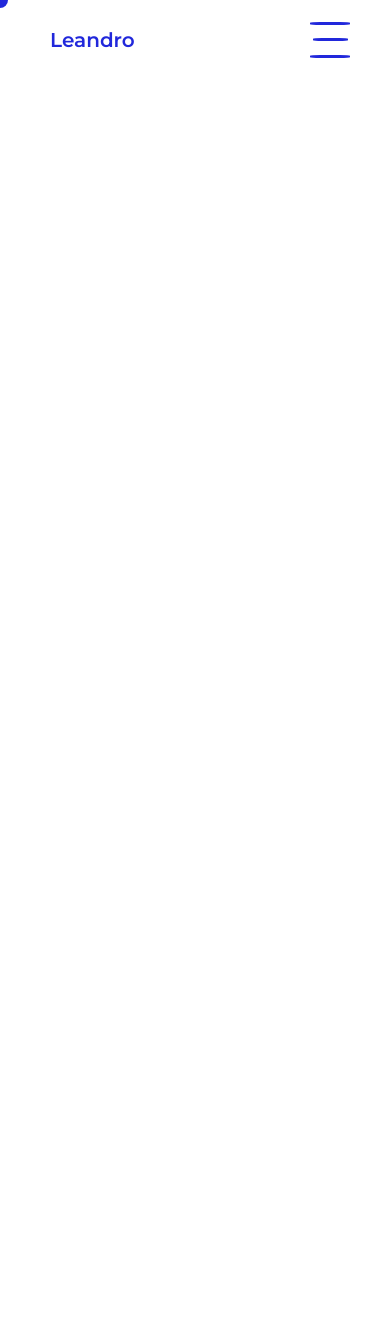
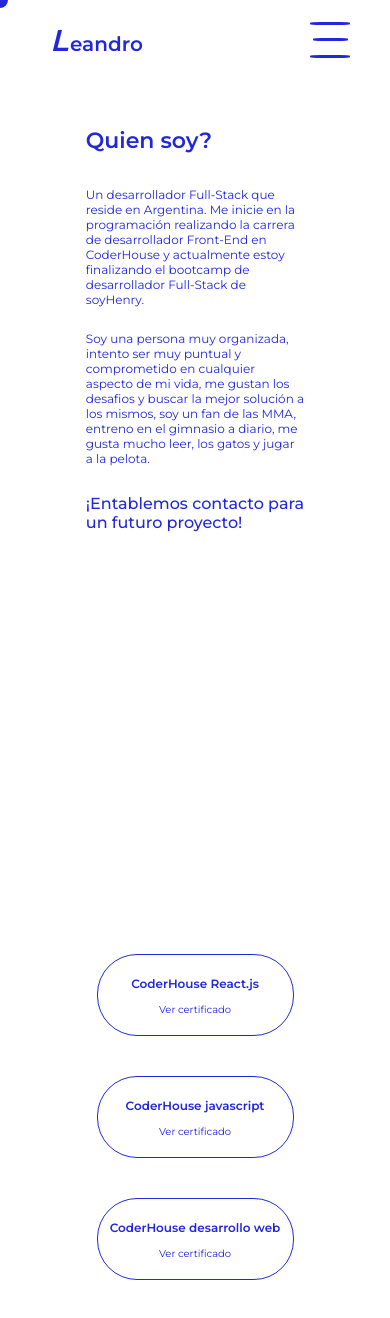
Before and after one commit to LeandroFlorentin/Portafolio, a React (Create React App) app: page /SobreMi in a window 390 px wide. Before the commit this address had no page. Shown: the top 1318 px of the page. Before the commit the page ends 844 px from the top, so only its background shows below. Built offline with nearby package versions, Linux system fonts and the light colour scheme.

Commit message:
sobremiResponsive

```diff
--- a/src/App.js
+++ b/src/App.js
@@ -3,6 +3,7 @@ import { BrowserRouter, Routes, Route } from 'react-router-dom'
 import Landing from './Components/Landing'
 import NavBar from './Components/NavBar'
 import Habilidades from './Components/Habilidades'
+import SobreMi from './Components/SobreMi'
 
 function App() {
 
@@ -21,7 +22,8 @@ function App() {
         <NavBar />
         <Routes>
           <Route path='/' element={<Landing />} />
-          <Route path='/Habilidades' element={<Habilidades />} />
+          <Route exact path='/SobreMi' element={<SobreMi />} />
+          <Route exact path='/Habilidades' element={<Habilidades />} />
         </Routes>
       </BrowserRouter>
     </div>
--- a/src/Components/NavBar/NavBar.css
+++ b/src/Components/NavBar/NavBar.css
@@ -26,6 +26,12 @@
     animation-name: entradaPersona;
     animation-duration: 1.5s;
     animation-timing-function: ease-in-out;
+}
+
+.Persona::first-letter {
+    font-style: italic;
+    font-size: 30px;
+    margin-right: 2px;
 }
 
 @keyframes entradaPersona {
--- /dev/null
+++ b/src/Components/SobreMi/SobreMi.css
@@ -0,0 +1,205 @@
+.containerSobreMi2 {
+    width: 100%;
+    display: flex;
+    flex-direction: row;
+    min-height: 100vh;
+    align-items: center;
+}
+
+.seccionIzquierda {
+    margin: 0;
+    width: 50vw;
+    min-height: 60vh;
+    position: relative;
+    display: flex;
+    justify-content: center;
+    align-items: center;
+}
+
+.seccionIzquierda h1 {
+    margin: 0;
+    margin-bottom: 21px;
+}
+
+.seccionDerecha {
+    margin-top: 40px;
+    width: 50vw;
+    min-height: 60vh;
+    display: flex;
+    flex-direction: column;
+    justify-content: center;
+    align-items: center;
+    position: relative;
+}
+
+.seccionDerecha a:nth-child(2) {
+    margin: 40px 0px;
+}
+
+.seccionDerecha a:nth-child(3) {
+    margin-bottom: 40px;
+}
+
+.containerTextSobre {
+    position: absolute;
+    width: 70%;
+    height: 85%;
+    color: #2128DB;
+}
+
+.containerTextSobre h1 {
+    transition: .5s all;
+    position: relative;
+    animation-name: difuminado;
+    animation-duration: 1.5s;
+    animation-timing-function: ease-in-out;
+}
+
+.containerTextSobre p {
+    font-size: 14px;
+    transform: scale(1);
+    transition: .5s all;
+    position: relative;
+    animation-name: difuminado;
+    animation-duration: 1.5s;
+    animation-timing-function: ease-in-out;
+}
+
+.containerTextSobre p:nth-child(4) {
+    font-size: 16px;
+    font-weight: 500;
+    transform: scale(1);
+    transition: .5s all;
+}
+
+@keyframes difuminado {
+    0% {
+        left: 25px;
+        bottom: -20px;
+        filter: opacity(0%);
+    }
+
+    100% {
+        left: 0px;
+        bottom: 0px;
+        filter: opacity(100%);
+    }
+}
+
+.containerCoder {
+    color: #2128DB;
+    border: 1px solid #2128DB;
+    position: relative;
+    width: 50%;
+    height: 80px;
+    display: flex;
+    justify-content: center;
+    border-radius: 40px;
+    display: flex;
+    text-decoration: none;
+    flex-direction: column;
+    align-items: center;
+    cursor: none;
+    transform: scale(1);
+    transition: .8s all ease-in-out;
+    background-color: #fff;
+}
+
+.seccionDerecha a {
+    animation-name: ingresoA;
+    animation-duration: 1.5s;
+    animation-timing-function: ease;
+}
+
+@keyframes ingresoA {
+    0% {
+        right: -30px;
+        bottom: -40px;
+        filter: opacity(0%);
+    }
+
+    100% {
+        right: 0;
+        bottom: 0;
+        filter: opacity(100%);
+    }
+}
+
+.containerCoder a {
+    cursor: none;
+    text-decoration: none;
+    color: #2128DB;
+}
+
+.containerCoder h3 {
+    background: transparent;
+}
+
+.containerCoder p {
+    background: transparent;
+    margin: 0;
+    margin-bottom: 10px;
+}
+
+@media(max-width:1024px) {
+    .containerCoder h3 {
+        font-size: 16px;
+    }
+}
+
+@media(max-width:768px) {
+    .containerCoder h3 {
+        font-size: 12px;
+    }
+
+    .containerCoder p {
+        font-size: 10px;
+    }
+
+    .seccionIzquierda {
+        align-items: flex-start;
+    }
+
+    .containerTextSobre h1 {
+        font-size: 22px;
+    }
+
+    .containerTextSobre p {
+        font-size: 12px;
+    }
+}
+
+@media(max-width:425px) {
+    body {
+        overflow: auto;
+    }
+
+    .containerSobreMi2 {
+        flex-direction: column;
+        height: 200vh;
+    }
+
+    .seccionIzquierda {
+        position: relative;
+        z-index: -1;
+        height: 100vh;
+        width: 80vw;
+        display: flex;
+        justify-content: center;
+        align-items: flex-end;
+        min-height: none;
+    }
+
+    .containerTextSobre {
+        display: flex;
+        flex-direction: column;
+        justify-content: start;
+    }
+
+    .seccionDerecha {
+        position: relative;
+        height: 40vh;
+        width: 100vw;
+        min-height: none;
+    }
+}
--- /dev/null
+++ b/src/Components/SobreMi/index.jsx
@@ -0,0 +1,94 @@
+import React from 'react'
+import './SobreMi.css'
+import { useNavigate } from 'react-router-dom'
+
+const SobreMi = () => {
+
+    const navigate = useNavigate()
+
+    const mover = (e) => {
+        const cursor = document.querySelector('#cursor');
+        cursor.style.transform = 'scale(0)'
+        e.target.style.transform = 'scale(1.1)'
+    }
+
+    const volver = (e) => {
+        const cursor = document.querySelector('#cursor');
+        cursor.style.transform = 'scale(1)'
+        e.target.style.transform = 'scale(1)'
+    }
+
+    const encima = (e) => {
+        const cursor = document.querySelector('#cursor')
+        cursor.style.transform = 'scale(0.5)'
+        cursor.style.backgroundColor = 'yellow'
+        e.target.style.backgroundColor = '#2128DB'
+        e.target.style.color = '#fff'
+        e.target.style.transform = 'scale(1.1)'
+    }
+
+    const noEncima = (e) => {
+        const cursor = document.querySelector('#cursor')
+        cursor.style.transform = 'scale(1)'
+        cursor.style.backgroundColor = '#2128DB'
+        e.target.style.backgroundColor = '#fff'
+        e.target.style.color = '#2128DB'
+        e.target.style.transform = 'scale(1)'
+    }
+
+    return (
+        <div className='containerSobreMi2'>
+            <div className='seccionIzquierda'>
+                <div className='containerTextSobre'>
+                    <h1 onMouseEnter={mover} onMouseLeave={volver}>Quien soy?</h1>
+                    <p onMouseEnter={mover} onMouseLeave={volver}>
+                        Un desarrollador Full-Stack que reside en Argentina.
+                        Me inicie en la programación realizando la carrera de desarrollador Front-End en CoderHouse
+                        y actualmente estoy finalizando el bootcamp de desarrollador Full-Stack de soyHenry.
+                    </p>
+                    <p onMouseEnter={mover} onMouseLeave={volver}>
+                        Soy una persona muy organizada, intento ser muy puntual y comprometido en cualquier aspecto de mi vida,
+                        me gustan los desafios y buscar la mejor solución a los mismos, soy un fan de las MMA, entreno en el gimnasio a diario,
+                        me gusta mucho leer, los gatos y jugar a la pelota.
+                    </p>
+                    <p onMouseEnter={mover} onMouseLeave={volver} onClick={() => navigate('/Contacto')}>¡Entablemos contacto para un futuro proyecto!</p>
+                </div>
+            </div>
+            <div className='seccionDerecha'>
+                <a href='https://www.coderhouse.com/certificados/6355d8726e1261000e425388'
+                    target='_BLANK'
+                    className='containerCoder'
+                    onMouseEnter={encima}
+                    onMouseLeave={noEncima}
+                >
+                    <h3
+                    >CoderHouse React.js</h3>
+                    <p
+                    >Ver certificado</p>
+                </a>
+                <a
+                    href='https://www.coderhouse.com/certificados/62e6e92126daca0024e1f8e4'
+                    target='_BLANK'
+                    className='containerCoder'
+                    onMouseEnter={encima}
+                    onMouseLeave={noEncima}
+                >
+                    <h3>CoderHouse javascript</h3>
+                    <p>Ver certificado</p>
+                </a>
+                <a
+                    href='https://www.coderhouse.com/certificados/627c858493f86500199f6272'
+                    target='_BLANK'
+                    className='containerCoder'
+                    onMouseEnter={encima}
+                    onMouseLeave={noEncima}
+                >
+                    <h3>CoderHouse desarrollo web</h3>
+                    <p>Ver certificado</p>
+                </a>
+            </div>
+        </div>
+    )
+}
+
+export default SobreMi;
```
